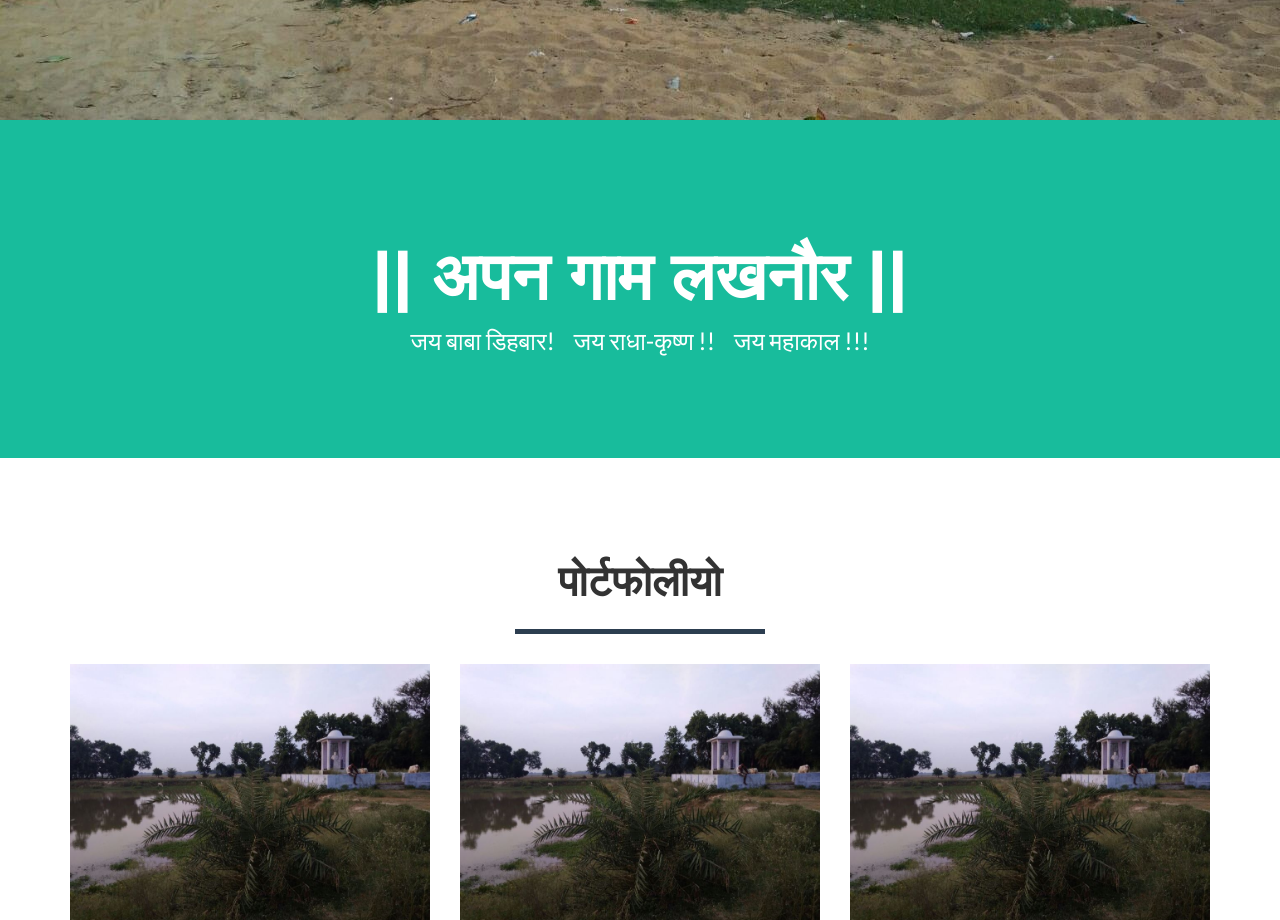
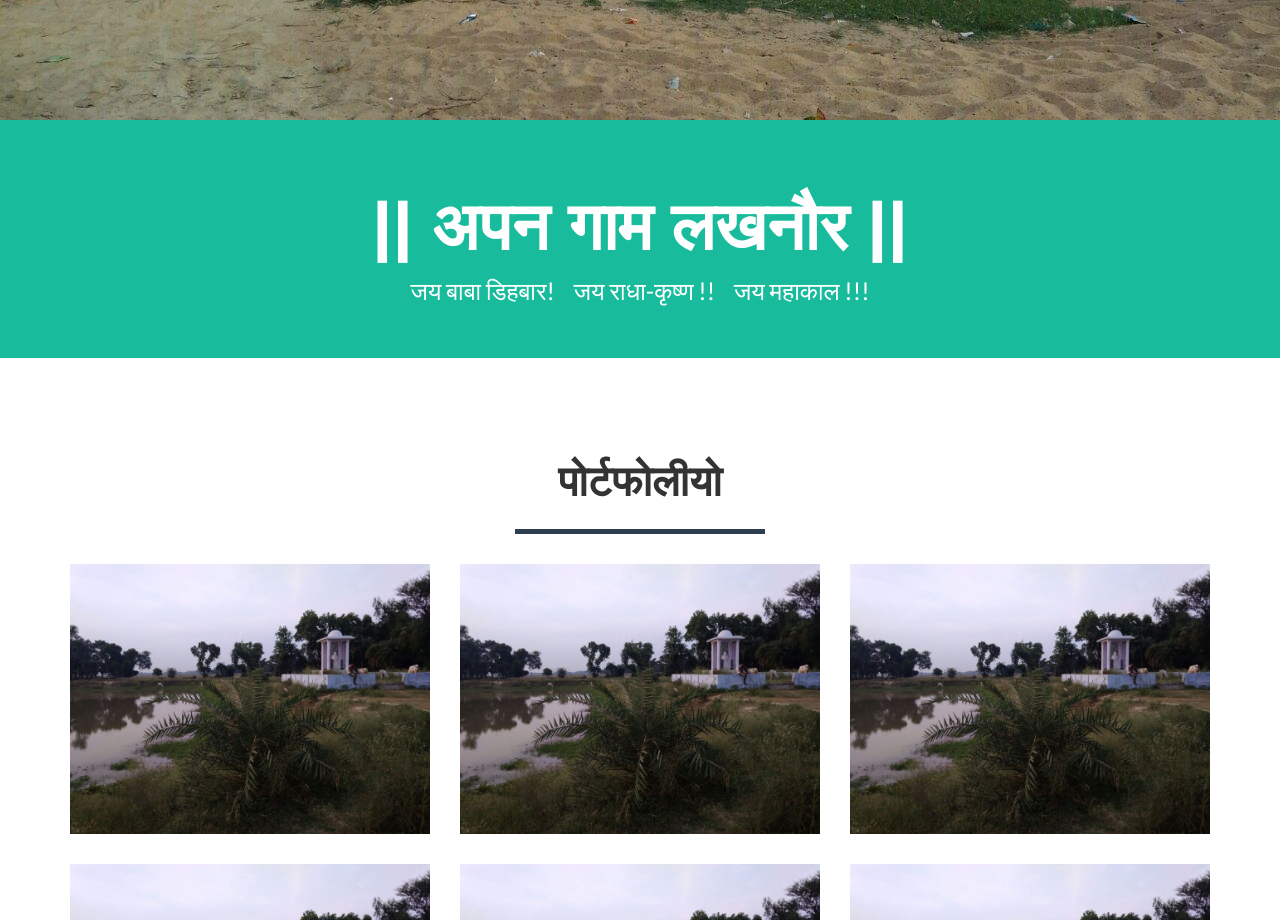
Before and after one commit to anandbitm/lakhnaur.in, a plain HTML site: page index.html in a window 1280 px wide. Shown: the part 840-1760 px from the top of the page. Drawn offline with nearby package versions, Linux system fonts and the light colour scheme.

Commit message:
change 4

```diff
--- a/css/freelancer.css
+++ b/css/freelancer.css
@@ -73,8 +73,8 @@ header {
 }
 
 header .container {
-  padding-top: 50px;
-  padding-bottom: 50px;
+  padding-top: 20px;
+  padding-bottom: 20px;
 }
 
 header img {
@@ -94,8 +94,8 @@ header .intro-text .skills {
 }
 @media (min-width: 768px) {
    header .container {
-    padding-top: 100px;
-    padding-bottom: 100px;
+    padding-top: 50px;
+    padding-bottom: 50px;
   }
   header .intro-text .name {
     font-size: 4.75em;
```
